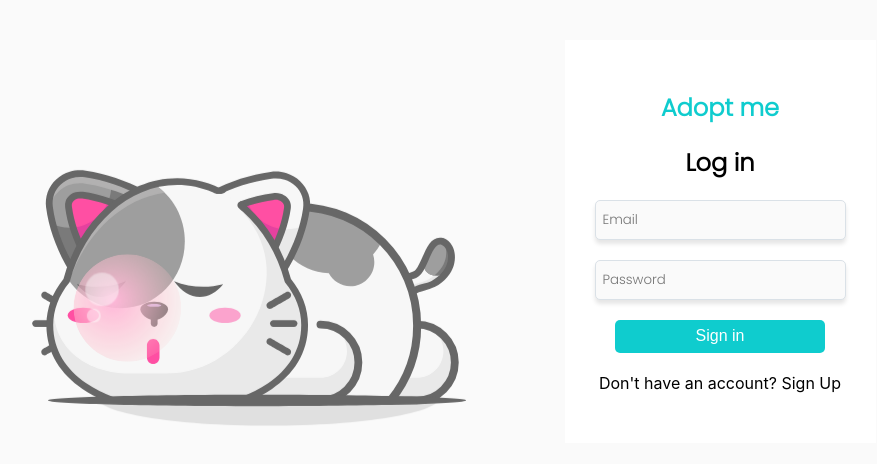
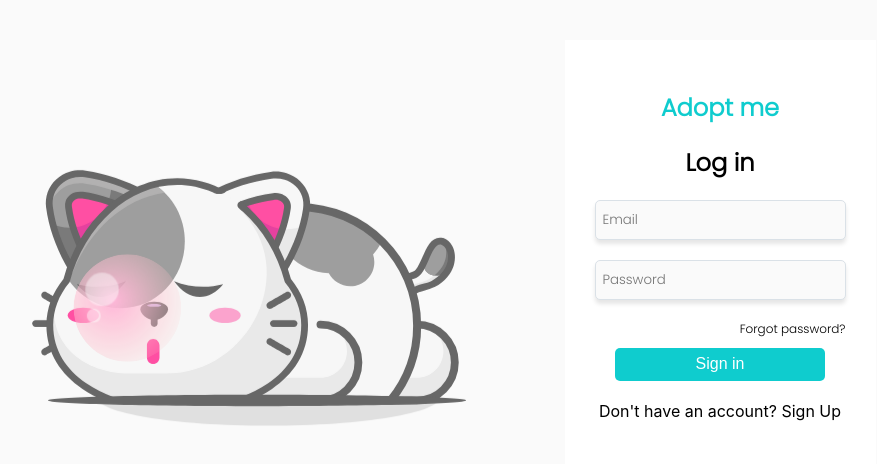
Before and after one commit to Mariana-Usuga/adopt-me, a React (Create React App) app: page / in a window 1280 px wide. Shown: the top 464 px of the page, without its empty margins (235-1112 px from the left). Built offline with nearby package versions, Linux system fonts and the light colour scheme.

Commit message:
add forgot password?

```diff
--- a/src/pages/Login/Login.jsx
+++ b/src/pages/Login/Login.jsx
@@ -86,6 +86,7 @@ const Login = () => {
                   name="password"
                   placeholder="Password"
                 />
+                <div className="formik__container__form__forgortPassword">Forgot password?</div>
                 {touched.password && errors.password && <div>{errors.password}</div>}
               </div>
               <div className="formik__container__form__submit">
--- a/src/pages/Login/login.scss
+++ b/src/pages/Login/login.scss
@@ -29,6 +29,12 @@
       margin: auto;
       // height: 89.5vh;
       // margin-right: 10px;
+      &__forgortPassword{
+        text-align: right;
+        font-family: $font-family-primary;
+        font-size: $font-size-1;
+        margin-bottom: 10px;
+      }
       &__item {
         text-align: center;
 
```
